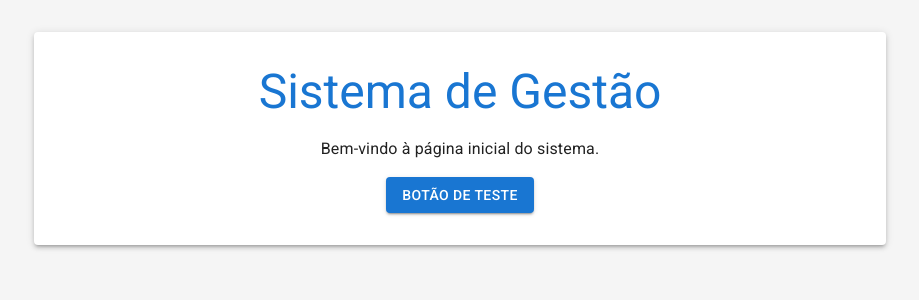
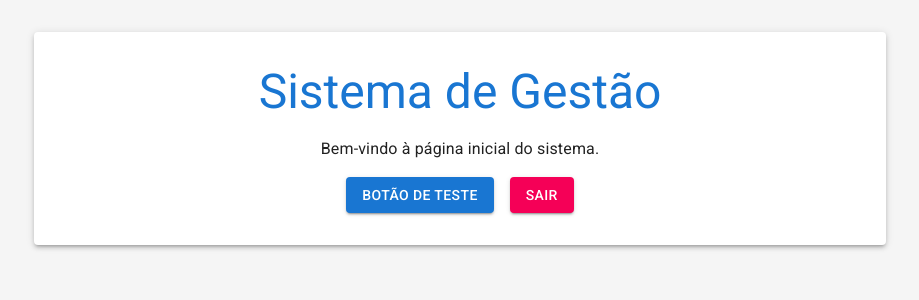
Before and after one commit to Altiplano6563/RH-frontend, a React (Create React App) app: page / in a window 1280 px wide. Shown: the top 300 px of the page, without its empty margins (180-1099 px from the left). Built offline with nearby package versions, Linux system fonts and the light colour scheme.

Commit message:
fix adiciona contexto de autenticação

```diff
--- a/src/SimpleAuthApp.js
+++ b/src/SimpleAuthApp.js
@@ -1,11 +1,14 @@
 import React from 'react';
-import { BrowserRouter as Router, Routes, Route } from 'react-router-dom';
+import { BrowserRouter as Router, Routes, Route, useNavigate } from 'react-router-dom';
 import { ThemeProvider, createTheme } from '@mui/material/styles';
 import CssBaseline from '@mui/material/CssBaseline';
 import Button from '@mui/material/Button';
 import Typography from '@mui/material/Typography';
 import Container from '@mui/material/Container';
 import Paper from '@mui/material/Paper';
+
+// Importando o contexto de autenticação simplificado
+import { AuthProvider, useAuth } from './contexts/SimpleAuthContext';
 
 // Tema personalizado
 const theme = createTheme({
@@ -22,8 +25,16 @@ const theme = createTheme({
   },
 });
 
-// Página inicial simplificada
+// Página inicial com botão de logout
 const HomePage = () => {
+  const { logout } = useAuth();
+  const navigate = useNavigate();
+
+  const handleLogout = () => {
+    logout();
+    navigate('/login');
+  };
+
   return (
     <Container maxWidth="md" sx={{ mt: 4 }}>
       <Paper elevation={3} sx={{ p: 4, textAlign: 'center' }}>
@@ -33,23 +44,46 @@ const HomePage = () => {
         <Typography variant="body1" paragraph>
           Bem-vindo à página inicial do sistema.
         </Typography>
-        <Button variant="contained" color="primary">
+        <Button
+          variant="contained"
+          color="primary"
+          sx={{ mr: 2 }}
+        >
           Botão de Teste
+        </Button>
+        <Button
+          variant="contained"
+          color="secondary"
+          onClick={handleLogout}
+        >
+          Sair
         </Button>
       </Paper>
     </Container>
   );
 };
 
-// Página de login simplificada
+// Página de login com botão de login
 const LoginPage = () => {
+  const { login } = useAuth();
+  const navigate = useNavigate();
+
+  const handleLogin = () => {
+    login();
+    navigate('/');
+  };
+
   return (
     <Container maxWidth="sm" sx={{ mt: 4 }}>
       <Paper elevation={3} sx={{ p: 4, textAlign: 'center' }}>
         <Typography variant="h4" component="h1" gutterBottom color="primary">
           Login
         </Typography>
-        <Button variant="contained" color="primary">
+        <Button
+          variant="contained"
+          color="primary"
+          onClick={handleLogin}
+        >
           Entrar
         </Button>
       </Paper>
@@ -57,17 +91,19 @@ const LoginPage = () => {
   );
 };
 
-// Aplicativo simplificado
+// Aplicativo com contexto de autenticação simplificado
 const SimpleAuthApp = () => {
   return (
     <ThemeProvider theme={theme}>
       <CssBaseline />
+      <AuthProvider>
         <Router>
           <Routes>
             <Route path="/login" element={<LoginPage />} />
             <Route path="/" element={<HomePage />} />
           </Routes>
         </Router>
+      </AuthProvider>
     </ThemeProvider>
   );
 };
--- /dev/null
+++ b/src/contexts/SimpleAuthContext.js
@@ -0,0 +1,39 @@
+import React, { createContext, useContext, useState } from 'react';
+
+// Criando o contexto de autenticação
+const AuthContext = createContext();
+
+// Hook personalizado para usar o contexto de autenticação
+export const useAuth = () => {
+  return useContext(AuthContext);
+};
+
+// Provedor do contexto de autenticação simplificado
+export const AuthProvider = ({ children }) => {
+  const [isAuthenticated, setIsAuthenticated] = useState(false);
+
+  // Função de login simplificada
+  const login = () => {
+    setIsAuthenticated(true);
+    return Promise.resolve();
+  };
+
+  // Função de logout simplificada
+  const logout = () => {
+    setIsAuthenticated(false);
+    return Promise.resolve();
+  };
+
+  // Valores e funções disponibilizados pelo contexto
+  const value = {
+    isAuthenticated,
+    login,
+    logout
+  };
+
+  return (
+    <AuthContext.Provider value={value}>
+      {children}
+    </AuthContext.Provider>
+  );
+};
--- a/src/index.js
+++ b/src/index.js
@@ -1,17 +1,3 @@
-// Para React 18+
-import React from 'react';
-import { createRoot } from 'react-dom/client';
-import SimpleAuthApp from './SimpleAuthApp';
-
-const root = createRoot(document.getElementById('root'));
-root.render(
-  <React.StrictMode>
-    <SimpleAuthApp />
-  </React.StrictMode>
-);
-
-// OU para React 17 e anteriores
-/*
 import React from 'react';
 import ReactDOM from 'react-dom';
 import SimpleAuthApp from './SimpleAuthApp';
@@ -22,4 +8,3 @@ ReactDOM.render(
   </React.StrictMode>,
   document.getElementById('root')
 );
-*/
```
Lines whose indentation alone changed are shown as unchanged.
